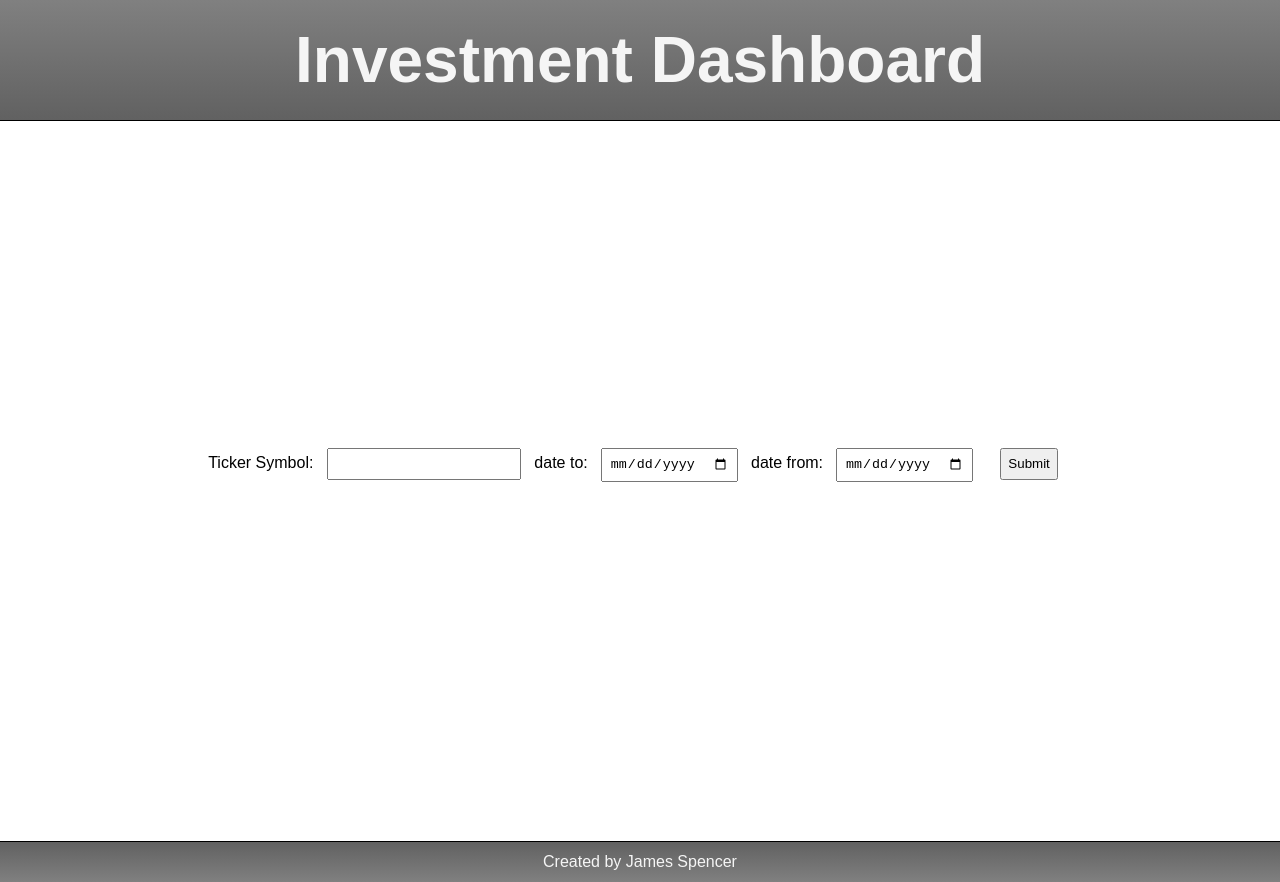
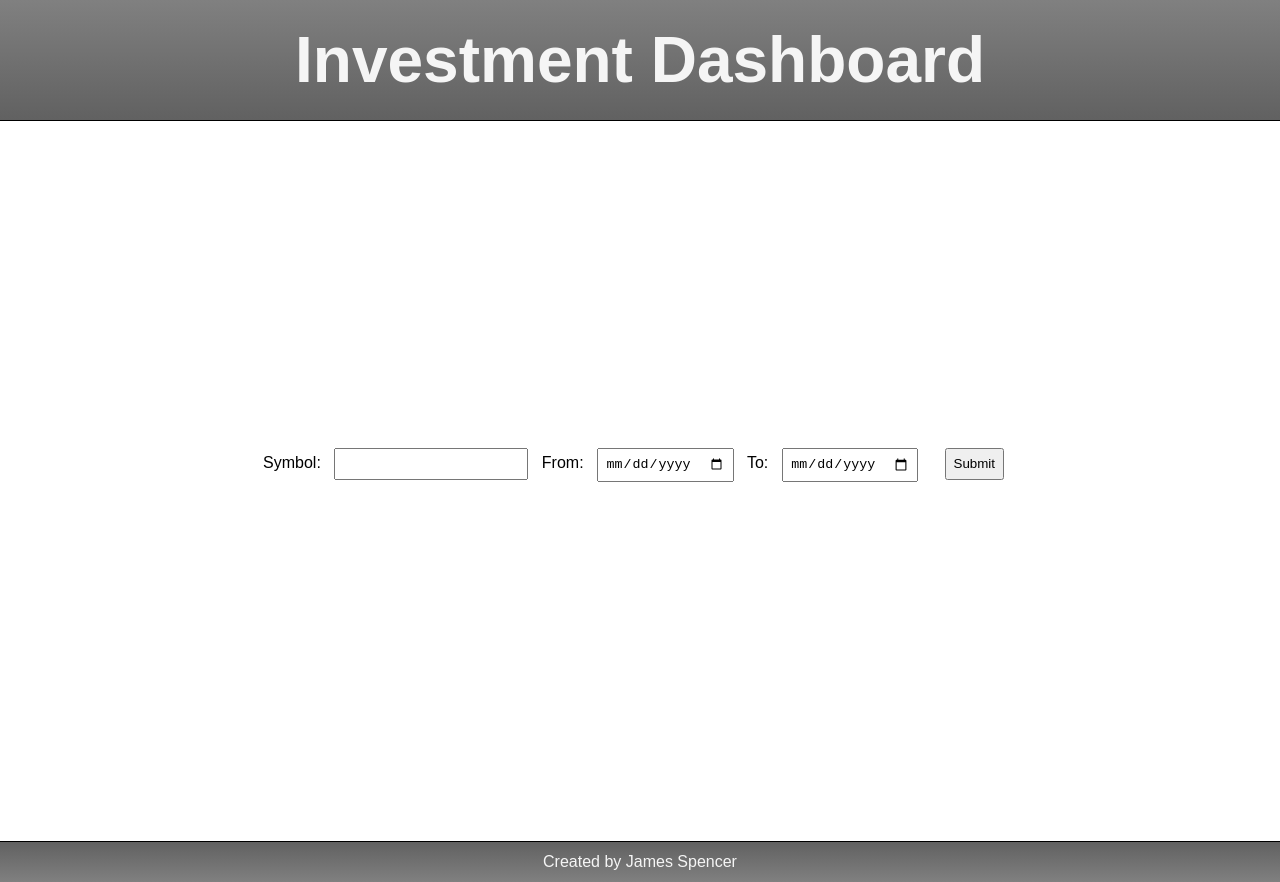
Before and after one commit to jkcswd/Investment-Dashboard-frontend, a React (Create React App) app: page / in a window 1280 px wide. Both pictures are taken after a click on the button "Charts". Built offline with nearby package versions, Linux system fonts and the light colour scheme.

Commit message:
edit form

```diff
--- a/src/components/ChartDisplay.js
+++ b/src/components/ChartDisplay.js
@@ -5,6 +5,7 @@ import fetchData from '../apiFunctions/fetchData'
 import '../css/ChartDisplay.css'
 
 const ChartDisplay = () => {
+  // TODO: refactor form to allow use in chart or table
   const [tickerSymbol, setTickerSymbol] = useState('');
   const [dateTo, setDateTo] = useState('');
   const [dateFrom, setDateFrom] = useState('');
@@ -21,12 +22,12 @@ const ChartDisplay = () => {
   return (
     <div className="ChartDisplay">
         <form onSubmit={handleSubmit}>
-          <label htmlFor="ticker">Ticker Symbol:</label>
+          <label htmlFor="ticker">Symbol:</label>
           <input id="ticker" type="text" value={tickerSymbol} onChange={ e => setTickerSymbol(e.target.value) } />
-          <label htmlFor="dateTo">date to:</label>
+          <label htmlFor="dateFrom">From:</label>
+          <input id="dateFrom" type="date" value={dateFrom} onChange={ e => setDateFrom(e.target.value) } />
+          <label htmlFor="dateTo">To:</label>
           <input id="dateTo" type="date" value={dateTo} onChange={ e => setDateTo(e.target.value) } />
-          <label htmlFor="dateFrom">date from:</label>
-          <input id="dateFrom" type="date" value={dateFrom} onChange={ e => setDateFrom(e.target.value) } />
           <input type="submit"/>
         </form>
         { data &&
```
